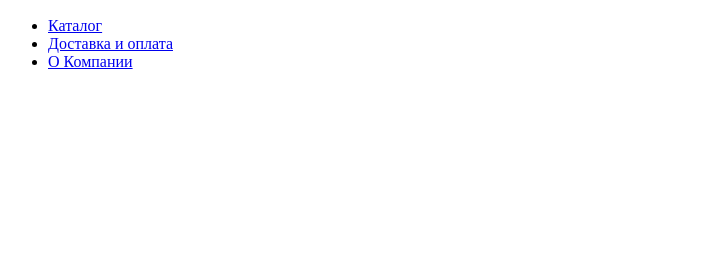
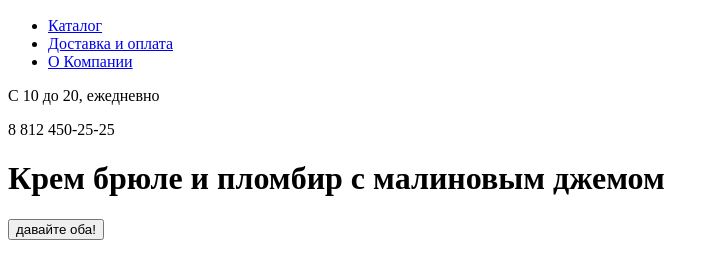
Before and after one commit to VVladim/191011-gllacy, a plain HTML site: page index.html in a window 1280 px wide. Shown: the part 111-390 px from the top of the page, without its empty margins (0-719 px from the left). Drawn offline with Linux system fonts and the light colour scheme.

Commit message:
блок main-head

```diff
--- a/index.html
+++ b/index.html
@@ -7,8 +7,8 @@
   <body>
 
     <!-- <p>Репозиторий создан для обучения на интенсивном онлайн‑курсе «<a href="https://htmlacademy.ru/intensive/htmlcss">Базовый HTML и CSS</a>».</p> -->
+  <div class="conteiner">
   <header class="main-header">
-      <div class="conteiner">
     <div class="index-logo">
       <img src="http://placehold.it/150x100">
     </div>
@@ -25,7 +25,25 @@
         </li>
       </ul>
     </nav>
+  </header>
+  <main>
+  <div class="main-head">
+    <section class="time-contact">
+      <p>С 10 до 20, ежедневно</p>
+      <p>8 812 450-25-25</p>
+    </section>
+    <h1>
+    Крем брюле и пломбир с малиновым джемом
+  </h1>
+  <div class="paginator">
+            <a href="#"></a>
+            <a href="#"></a>
+            <a href="#"></a>
+
         </div>
-    </header>
+        <input type="button" value="давайте оба!">
+  </div>
+</main>
+</div>
   </body>
 </html>
```
Lines whose indentation alone changed are shown as unchanged.
